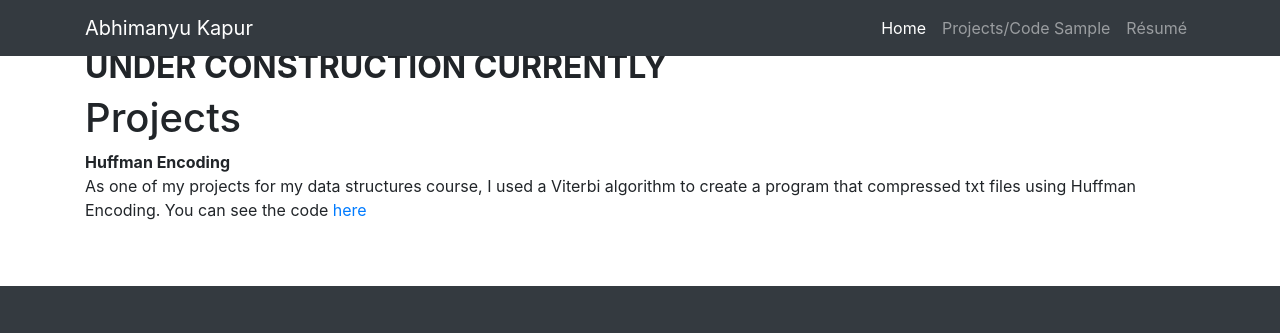
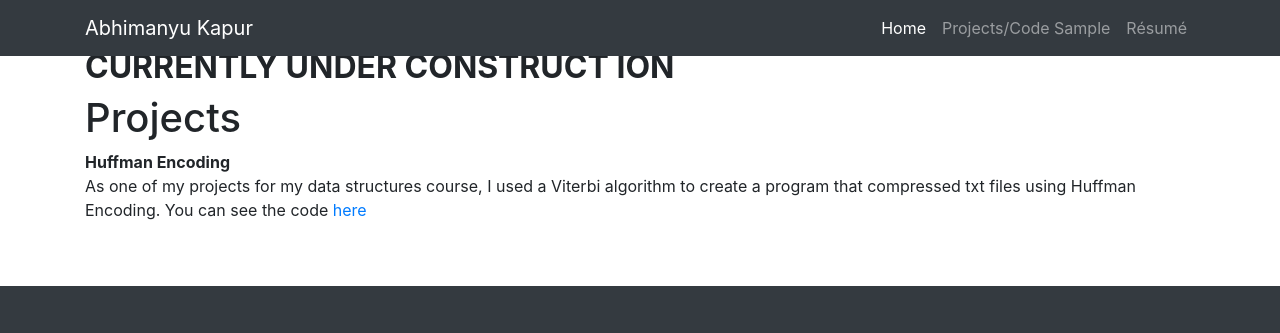
Before and after one commit to akapur99/abhimanyukapur.me, a website: page projects.html in a window 1280 px wide. Shown: the top 333 px of the page. Drawn offline with Linux system fonts and the light colour scheme.

Commit message:
Changed message

```diff
--- a/projects.html
+++ b/projects.html
@@ -57,7 +57,7 @@
     <!-- Page Content -->
     <section class="py-5">
       <div class="container">
-        <h2> <b> UNDER CONSTRUCTION CURRENTLY </b> <h2>
+        <h2> <b> CURRENTLY UNDER CONSTRUCT ION </b> <h2>
         <h1>Projects</h1>
         <p>
           <b>Huffman Encoding</b> <br>
```
